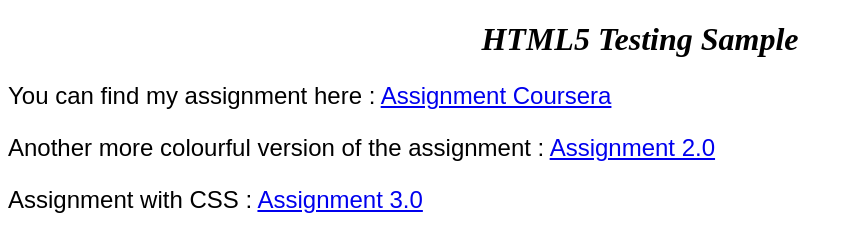
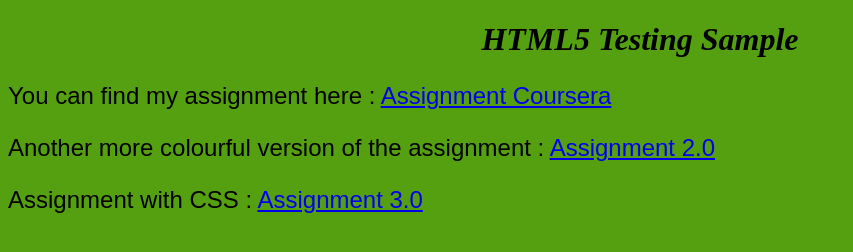
Before and after one commit to zesun33/sample, a plain HTML site: page index.html in a window 1280 px wide. Shown: the whole page, without its empty margins (0-853 px from the left). Drawn offline with Linux system fonts and the light colour scheme.

Commit message:
Update sample_css-index.css

```diff
--- a/sample_css-index.css
+++ b/sample_css-index.css
@@ -1,3 +1,7 @@
+body{
+	background-color: rgb(84, 160, 17);
+}
+
 header{
 	font-size: 150%;
 	font-family: arial;
```
